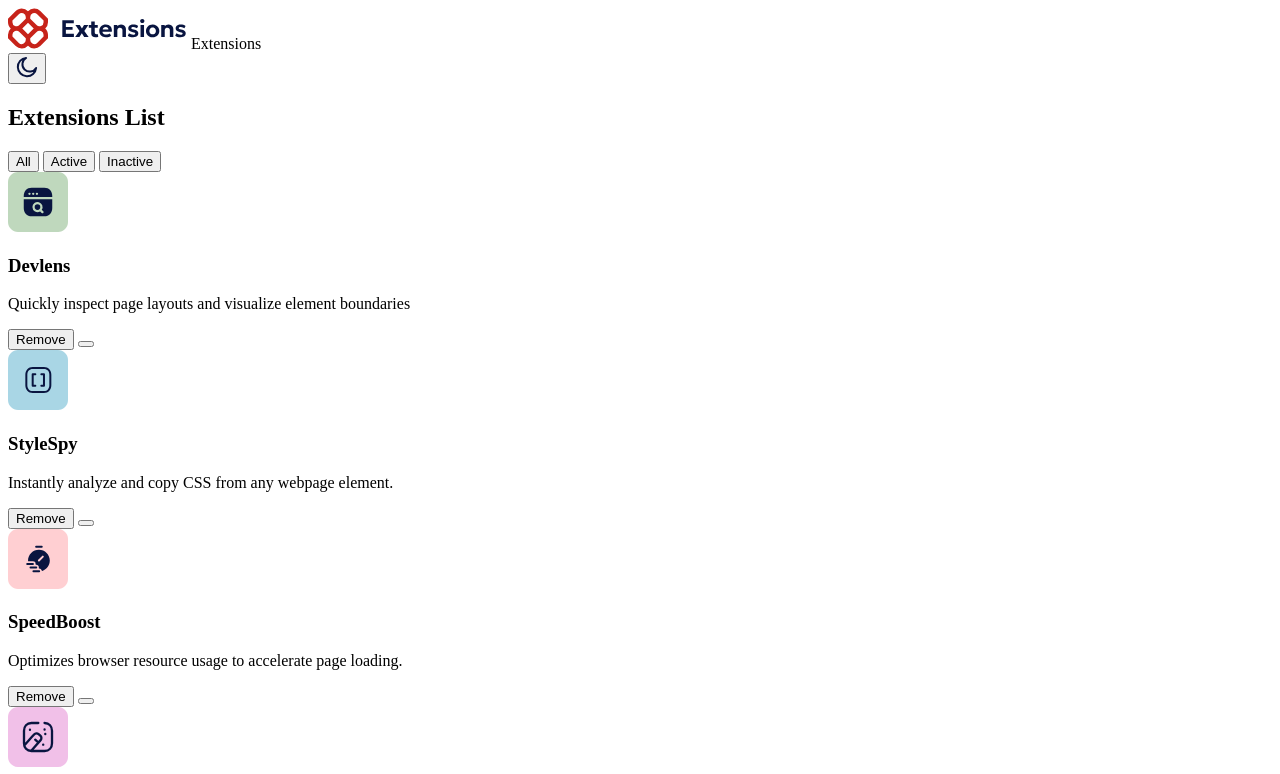
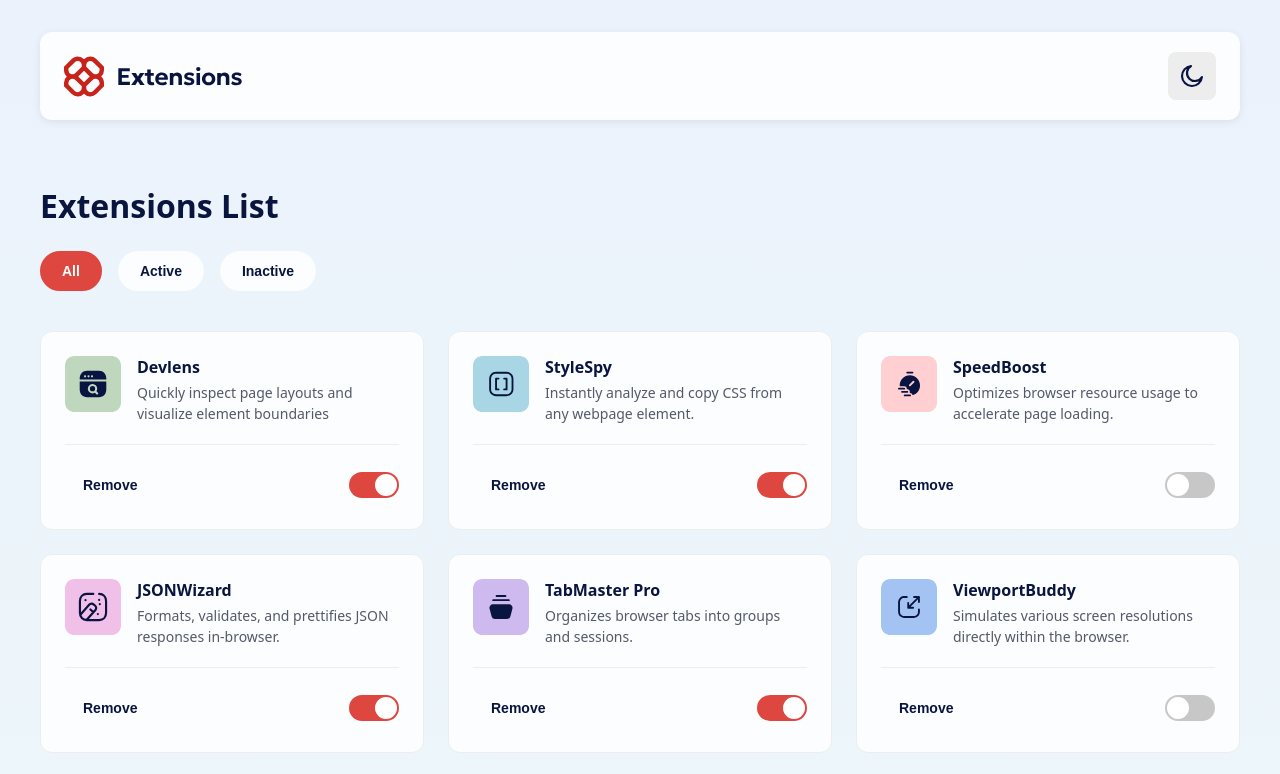
Before and after one commit to zMyo-gg/browser-extensions, a plain HTML site: page index.html in a window 1280 px wide. Shown: the top 774 px of the page. Drawn offline with Linux system fonts and the light colour scheme; a web font is replaced by a local one.

Commit message:
upload file
reload index and upload CSS

```diff
--- a/index.html
+++ b/index.html
@@ -11,7 +11,7 @@
   <header class="header">
     <div class="header-title">
       <img src="./assets/images/logo.svg" alt="Extensions" class="header-icon">
-      <span>Extensions</span>
+
     </div>
     <button class="theme-toggle" id="themeToggle" aria-label="Toggle dark mode">
       <img src="./assets/images/icon-moon.svg" alt="Toggle theme" class="theme-icon" id="themeIcon">
@@ -32,8 +32,8 @@
   </main>
     <footer>
       <div class="attribution">
-        Challenge by <a href="https://www.frontendmentor.io?ref=challenge">Frontend Mentor</a>.
-        Coded by <a href="#">Your Name Here</a>.
+        Challenge by <a href="https://www.frontendmentor.io?ref=challenge" target="_blank">Frontend Mentor</a>.
+        Coded by <a href="https://www.instagram.com/myo_gg/" target="_blank">zMyo</a>.
       </div>
     </footer>
   <script src="./script.js"></script>
--- a/style.css
+++ b/style.css
@@ -0,0 +1,354 @@
+
+* {
+    margin: 0;
+    padding: 0;
+    box-sizing: border-box;
+}
+
+:root {
+    --color-neutral-0: hsl(200, 60%, 99%);
+    --color-neutral-100: hsl(0, 0%, 93%);
+    --color-neutral-200: hsl(217, 61%, 90%);
+    --color-neutral-300: hsl(0, 0%, 78%);
+    --color-neutral-600: hsl(226, 11%, 37%);
+    --color-neutral-700: hsl(225, 23%, 24%);
+    --color-neutral-800: hsl(226, 25%, 17%);
+    --color-neutral-900: hsl(227, 75%, 14%);
+
+    --color-red-400: hsl(3, 86%, 64%);
+    --color-red-500: hsl(3, 71%, 56%);
+    --color-red-700: hsl(3, 77%, 44%);
+
+    --gradient-light: linear-gradient(180deg, #EBF2FC 0%, #EEF8F9 100%);
+    --gradient-dark: linear-gradient(180deg, #040918 0%, #091540 100%);
+}
+
+@font-face {
+    font-family: 'Noto Sans';
+    src: url(./assets/fonts/NotoSans-VariableFont_wdth\,wght.ttf);
+}
+
+body {
+    font-family: 'Noto Sans', sans-serif;
+    font-size: 16px;
+    background: var(--gradient-light);
+    color: var(--color-neutral-900);
+    padding:  32px 20px;
+    min-height: 100vh;
+    transition: background 0,3s ease, color 0.3s ease;
+}
+
+body.dark-mode {
+    background: var(--gradient-dark);
+    color: var(--color-neutral-200);
+}
+
+.header {
+    max-width: 1200px;
+    margin: 0 auto 64px;
+    display: flex;
+    justify-content: space-between;
+    align-items: center;
+    padding: 20px 24px;
+    background: var(--color-neutral-0);
+    border-radius: 12px;
+    box-shadow: 0 2px 8px rgb(0, 0, 0, 0.08);
+    transition: background 0.3s ease;
+    position: relative;
+}
+
+body.dark-mode .header {
+    background: var(--color-neutral-800);
+    box-shadow: 0 2px 8px rgb(0, 0, 0, 0.3);
+}
+
+.header-title {
+    display: flex;
+    align-items: center;
+    gap: 12px;
+    font-size: 20px;
+    font-weight: 700;
+}
+
+
+.theme-toggle {
+    width: 48px;
+    height: 48px;
+    border: none;
+    border-radius: 8px;
+    background: var(--color-neutral-100);
+    cursor: pointer;
+    display: flex;
+    align-items: center;
+    justify-content: center;
+    transition: background 0.3s ease;
+}
+
+body.dark-mode .theme-toggle {
+    background: var(--color-neutral-700);
+}
+
+.theme-toggle:hover {
+    background: var(--color-neutral-200);
+}
+
+body.dark-mode .theme-toggle:hover {
+    background: var(--color-neutral-600);
+}
+
+.theme-icon {
+    width: 24px;
+    height: 24px;
+}
+
+main {
+    max-width: 1200px;
+    margin: 0 auto;
+}
+
+.content-header {
+    margin-bottom: 32px;
+}
+
+.content-title {
+    font-size: 32px;
+    font-weight: 700;
+    margin-bottom: 24px;
+}
+
+.filter-tabs {
+    display: flex;
+    gap: 16px;
+}
+
+.filter-btn {
+    padding: 10px 20px;
+    border: 2px solid transparent;
+    border-radius: 24px;
+    background: var(--color-neutral-0);
+    color: var(--color-neutral-900);
+    font-size: 14px;
+    font-weight: 600;
+    cursor: pointer;
+    transition: all 0.3s ease;
+}
+body.dark-mode .filter-btn {
+    background: var(--color-neutral-800);
+    color: var(--color-neutral-200);
+}
+
+.filter-btn:hover {
+    border-color: var(--color-red-500);
+}
+
+.filter-btn.active {
+    background: var(--color-red-500);
+    color: white;
+    border-color: var(--color-red-500);
+}
+
+body.dark-mode .filter-btn.active {
+    background: var(--color-red-500);
+    color: var(--color-neutral-900);
+}
+
+.extensions-grid {
+    display: grid;
+    grid-template-columns: repeat(auto-fill, minmax(320px, 1fr));
+    gap: 24px;
+    margin-top: 40px;
+}
+
+.extension-card {
+    background: var(--color-neutral-0);
+    border: 1px solid var(--color-neutral-100);
+    border-radius: 12px;
+    padding: 24px;
+    display: flex;
+    flex-direction: column;
+    transition: all 0.3s ease;
+}
+
+body.dark-mode .extension-card {
+    background: var(--color-neutral-800);
+    border-color: var(--color-neutral-700);
+}
+
+.extension-card:hover {
+    box-shadow: 0 8px 24px rgb(0, 0, 0, 0.12);
+    transform: translateY(-4px);
+}
+
+body.dark-mode .extension-card:hover {
+    box-shadow: 0 8px 24px rgb(0, 0, 0, 0.4);
+}
+
+.extension-header {
+    display: flex;
+    gap: 16px;
+    margin-bottom: 20px;
+    align-items: flex-start;
+}
+
+.extension-icon {
+    width: 56px;
+    height: 56px;
+    border-radius: 8px;
+    flex-shrink: 0;
+}
+
+.extension-title {
+    font-size: 16px;
+    font-weight: 700;
+    margin-bottom: 4px;
+}
+
+.extension-description {
+    font-size: 14px;
+    color: var(--color-neutral-600);
+    line-height: 1.5;
+}
+
+body.dark-mode .extension-description {
+    color: var(--color-neutral-300);
+}
+
+.extension-footer {
+    display: flex;
+    justify-content: space-between;
+    align-items: center;
+    gap: 16px;
+    margin-top: auto;
+    padding-top: 20px;
+    border-top: 1px solid var(--color-neutral-100);
+}
+
+body.dark-mode .extension-footer {
+    border-top-color: var(--color-neutral-700);
+}
+
+.remove-btn {
+    padding: 10px 16px;
+    border: 2px solid transparent;
+    border-radius: 24px;
+    background: var(--color-neutral-0);
+    color: var(--color-neutral-900);
+    font-size: 14px;
+    font-weight: 600;
+    cursor: pointer;
+    transition: all 0.3s ease;
+}
+
+body.dark-mode .remove-btn {
+    background: var(--color-neutral-700);
+    color: var(--color-neutral-200);
+}
+
+.remove-btn:hover {
+    background: var(--color-red-500);
+    color: white;
+}
+
+.toggle-switch {
+    position: relative;
+    width: 50px;
+    height: 26px;
+    background: var(--color-neutral-300);
+    border: none;
+    border-radius: 13px;
+    cursor: pointer;
+    transition: background 0.3s ease;
+}
+
+.toggle-switch.active {
+    background: var(--color-red-500);
+}
+
+.toggle-switch::after {
+    content: '';
+    position: absolute;
+    width: 22px;
+    height: 22px;
+    background: white;
+    border-radius: 50%;
+    top: 2px;
+    left: 2px;
+    transition: left 0.3s ease;
+}
+
+.toggle-switch.active::after {
+    left: 26px;
+}
+
+.attribution {
+    font-size: 11px;
+    text-align: center;
+    margin-top: 64px;
+    color: var(--color-neutral-900);
+}
+body.dark-mode .attribution {
+    color: var(--color-neutral-300);
+}
+
+.attribution a {
+    color: var(--color-red-500);
+    text-decoration: none;
+}
+
+.attribution a:hover {
+    text-decoration: underline;
+}
+
+.empty-state {
+    text-align: center;
+    padding: 64px 20px;
+    color: var(--color-neutral-600);
+}
+
+body.dark-mode .empty-state {
+    color: var(--color-neutral-300);
+}
+
+@media (max-width: 768px) {
+    .header {
+        gap: 16px;
+        text-align: center;
+    }
+
+    .extensions-grid {
+        grid-template-columns: 1fr;
+        gap: 16px;
+    }
+
+    .content-title {
+        font-size: 24px
+    }
+
+    .filter-tabs {
+        justify-content: center;
+        flex-wrap: wrap;
+    }
+}
+
+@media (max-width: 375px) {
+    body {
+        padding: 20px 16px;
+    }
+
+    .header {
+        padding: 16px 20px;
+    }
+
+    .header-title{
+        font-size: 18px;
+    }
+
+    .content-title{
+        font-size: 20px;
+    }
+
+    .filter-btn{
+        padding: 8px 16px;
+        font-size: 12px;
+    }
+}
```
